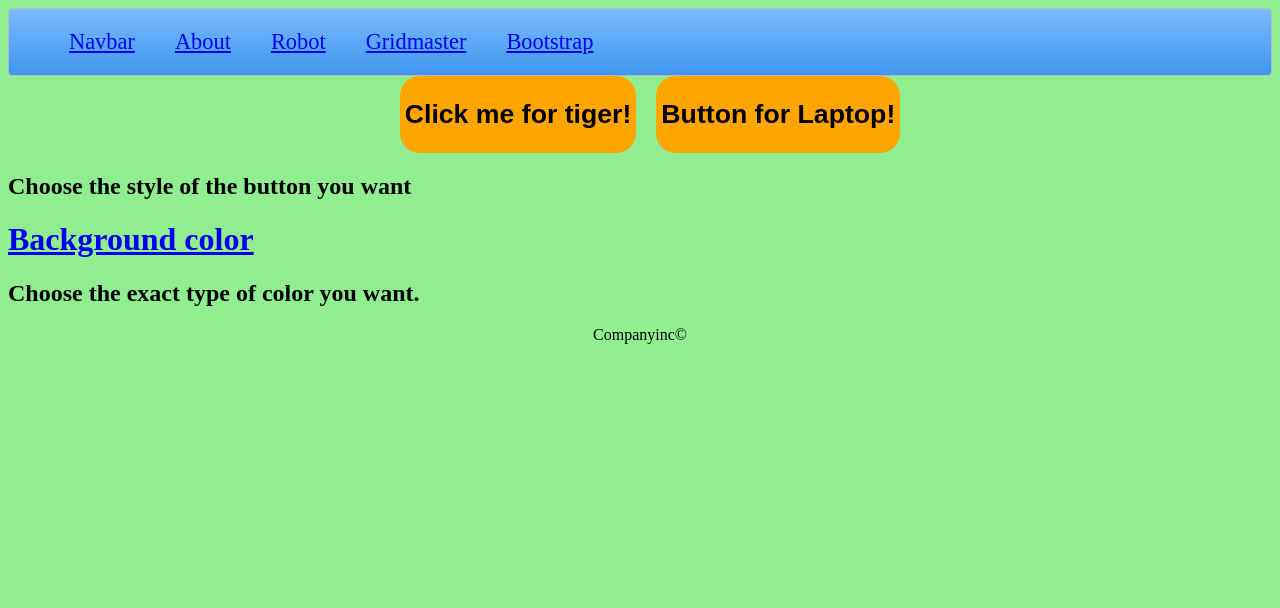
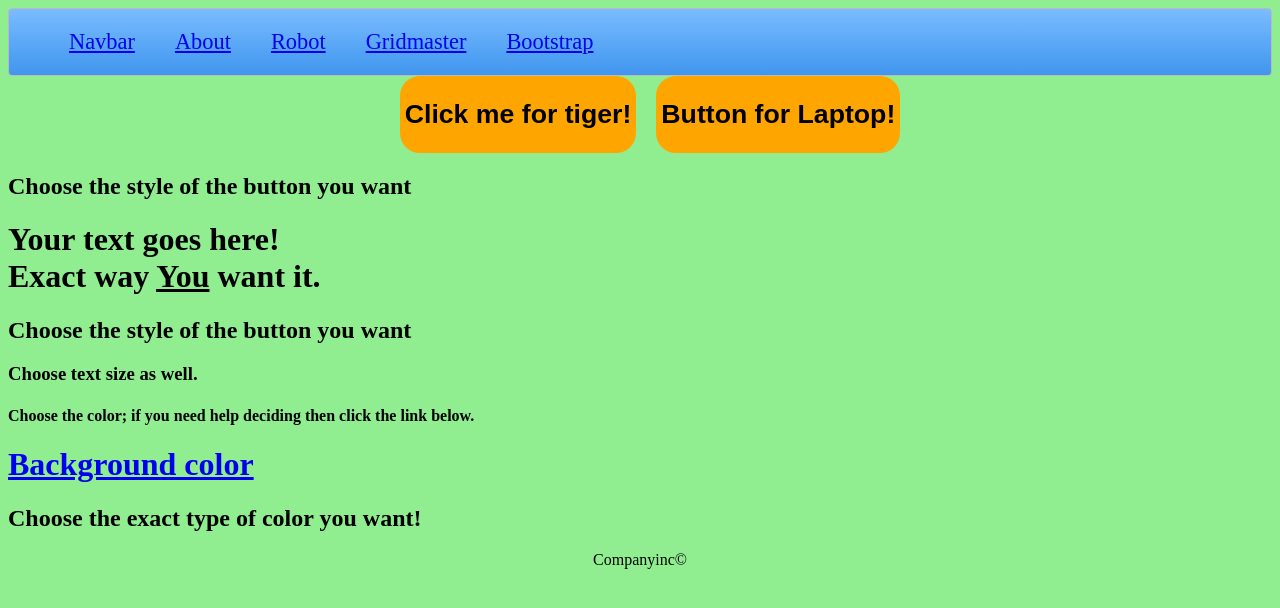
Before and after one commit to Kauffman8/Complex-Website, a plain HTML site: page index.html in a window 1280 px wide. Drawn offline with Linux system fonts and the light colour scheme.

Commit message:
Update index.html

```diff
--- a/index.html
+++ b/index.html
@@ -27,8 +27,13 @@
         </a>
     </div>
     <h2>Choose the style of the button you want</h2>
+    <h1>Your text goes here!<br>
+    <strong>Exact</strong> way <u>You</u> want it.</h1>
+    <h2>Choose the style of the button you want</h2>
+    <h3>Choose text size as well.</h3>
+    <h4>Choose the color; if you need help deciding then click the link below.</h4>
     <a href="Background.html"><h1>Background color</h1></a>
-    <h2>Choose the exact type of color you want.</h2>
+    <h2>Choose the exact type of color you want!</h2>
 </body>
       <footer>Companyinc&#169;</footer>
 </html>
```
